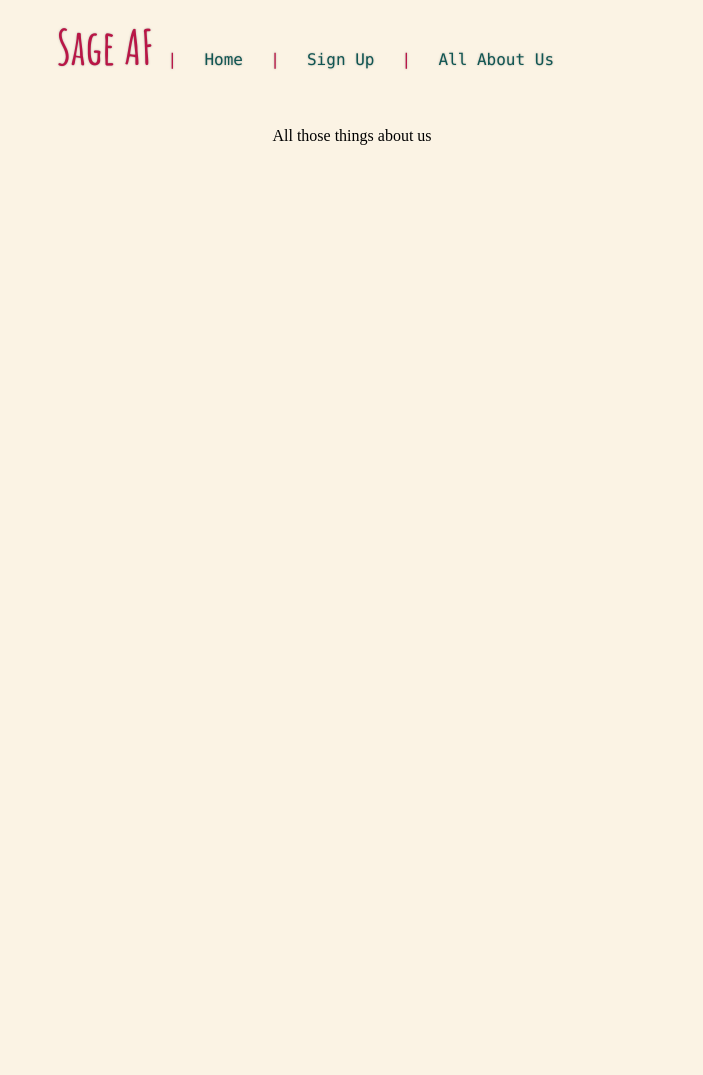
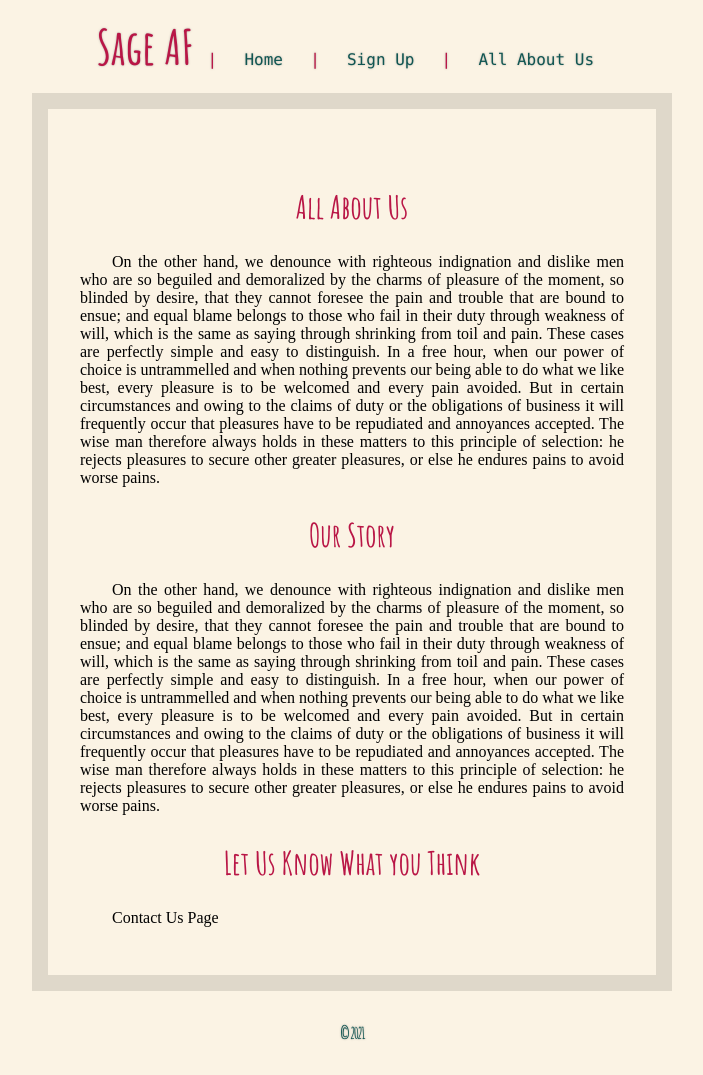
Before and after one commit to free-ignorance/sage.af, a Gatsby site: page /about in a window 1280 px wide. Shown: the whole page, without its empty margins (288-991 px from the left). Before the commit the page ends 800 px from the top, so only its background shows below. Built offline with nearby package versions, Linux system fonts and the light colour scheme; Gatsby itself is replaced by a stand-in of ours; a small style sheet from the web is missing.

Commit message:
feat: we added the about page bones

```diff
--- a/src/components/footer.js
+++ b/src/components/footer.js
@@ -2,13 +2,14 @@
 import styled from 'styled-components';
 
 const FooterStyle = styled.footer`
-  font-family: 'Ubuntu Mono', Monaco, monospace;
-  color: #FFFFFF;
+  font-family: 'Amatic SC';
+  font-weight: 700;
+  color: #105652;
   letter-spacing: -0.1rem;
   line-height: 1.1 rem;
   text-shadow: 0 0 2px rgba(100,100,100,0.5);
   align-items: center;
-  display: flex;
+	padding: 2rem;
 
   a {
     text-decoration: none;
--- a/src/components/header.js
+++ b/src/components/header.js
@@ -62,7 +62,6 @@
   font-family: 'Amatic SC';
   font-weight: 700;
   font-size: 3rem;
-  margin-left: -5rem;
 `;
 
 const Header = ({ siteTitle }) => (
--- a/src/components/layout.js
+++ b/src/components/layout.js
@@ -3,7 +3,7 @@
 import styled,{ createGlobalStyle }  from 'styled-components';
 import { useStaticQuery, graphql } from 'gatsby';
 import Header from './header';
-// import Footer from './footer';
+import Footer from './footer';
 import './layout.css';
 
 const GlobalStyle = createGlobalStyle`
@@ -52,6 +52,7 @@
       <LayoutStyle>
       <Header/>
         <main>{children}</main>
+      <Footer/>
       </LayoutStyle>
     </LayoutContainerStyle>
 
--- a/src/pages/about.js
+++ b/src/pages/about.js
@@ -10,10 +10,26 @@
  */
 
 const PreStyle = styled.div`
+
+	border: 1rem solid #DFD8CA;
+	padding: 2rem;
   a {
     text-decoration: none;
     color: #105652;
   }
+
+	p {
+		text-align: justify;
+  	text-justify: inter-word;
+		text-indent: 2rem;
+	}
+`;
+
+const Logo = styled.h2`
+  color: #B91646;
+  font-family: 'Amatic SC';
+  font-weight: 700;
+  font-size: 2rem;
 `;
 
 const AboutPage = () => (
@@ -21,9 +37,13 @@
     <SEO title='Sage AF - All About Us' />
     <PreStyle>
       <br/>
-			<p>All those things about us</p>
-
-    </PreStyle>
+			<Logo>All About Us</Logo>
+			<p>On the other hand, we denounce with righteous indignation and dislike men who are so beguiled and demoralized by the charms of pleasure of the moment, so blinded by desire, that they cannot foresee the pain and trouble that are bound to ensue; and equal blame belongs to those who fail in their duty through weakness of will, which is the same as saying through shrinking from toil and pain. These cases are perfectly simple and easy to distinguish. In a free hour, when our power of choice is untrammelled and when nothing prevents our being able to do what we like best, every pleasure is to be welcomed and every pain avoided. But in certain circumstances and owing to the claims of duty or the obligations of business it will frequently occur that pleasures have to be repudiated and annoyances accepted. The wise man therefore always holds in these matters to this principle of selection: he rejects pleasures to secure other greater pleasures, or else he endures pains to avoid worse pains.</p>
+			<Logo>Our Story</Logo>
+			<p>On the other hand, we denounce with righteous indignation and dislike men who are so beguiled and demoralized by the charms of pleasure of the moment, so blinded by desire, that they cannot foresee the pain and trouble that are bound to ensue; and equal blame belongs to those who fail in their duty through weakness of will, which is the same as saying through shrinking from toil and pain. These cases are perfectly simple and easy to distinguish. In a free hour, when our power of choice is untrammelled and when nothing prevents our being able to do what we like best, every pleasure is to be welcomed and every pain avoided. But in certain circumstances and owing to the claims of duty or the obligations of business it will frequently occur that pleasures have to be repudiated and annoyances accepted. The wise man therefore always holds in these matters to this principle of selection: he rejects pleasures to secure other greater pleasures, or else he endures pains to avoid worse pains.</p>
+			<Logo>Let Us Know What you Think</Logo>
+			<p>Contact Us Page</p>
+	  </PreStyle>
   </Layout>
 )
 
```
